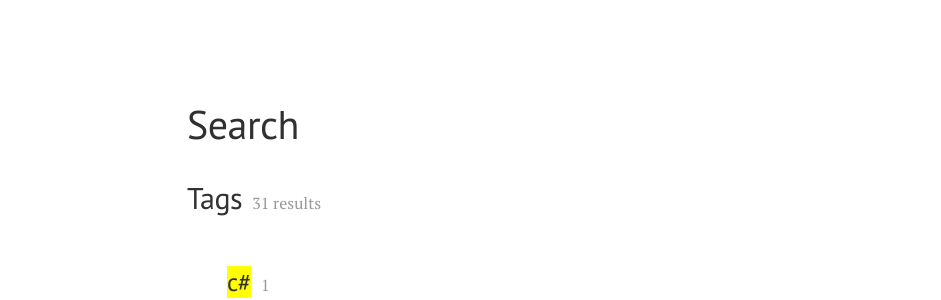
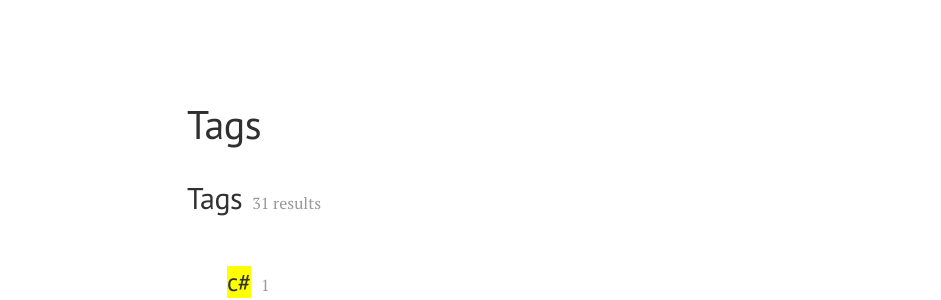
Before and after one commit to jwkcp/jwkcp.github.com, a Jekyll site: the page built from tags/index.html, in a window 1280 px wide and 900 px high. Shown: the part 131-431 px from the top of the window, without its empty margins (3-944 px from the left). Built offline with Jekyll 4.4.1, drawn with Linux system fonts in a browser that asks for light colours; comment, search, counter and statistics services are not loaded.

Commit message:
Archives, Tags의 index.html의 layout을 default에서 page로 변경하니 자동으로 sidebar 메뉴에 추가되는 것을 확인. 수작업으로 추가한 메뉴 2개 코멘트 처리함.

```diff
--- a/_includes/sidebar.html
+++ b/_includes/sidebar.html
@@ -28,9 +28,9 @@
     <!--
     <a class="sidebar-nav-item" href="{{ site.github.repo }}/archive/v{{ site.version }}.zip">Download</a>
     <a class="sidebar-nav-item" href="{{ site.github.repo }}">GitHub project</a>
-    -->
     <a class="sidebar-nav-item" href="/archives">Archives</a>
     <a class="sidebar-nav-item" href="/tags">Tags</a>
+    -->
     <a class="sidebar-nav-item" href="#">Projects</a>
 
   </nav>
--- a/archives/index.html
+++ b/archives/index.html
@@ -1,6 +1,6 @@
 ---
 layout: page
-title: Archive
+title: Archives
 ---
 
 <div class="custom-page-container">
--- a/tags/index.html
+++ b/tags/index.html
@@ -1,6 +1,6 @@
 ---
 layout: page
-title: Search
+title: Tags
 ---
 
 <div class="custom-page-container">
```
